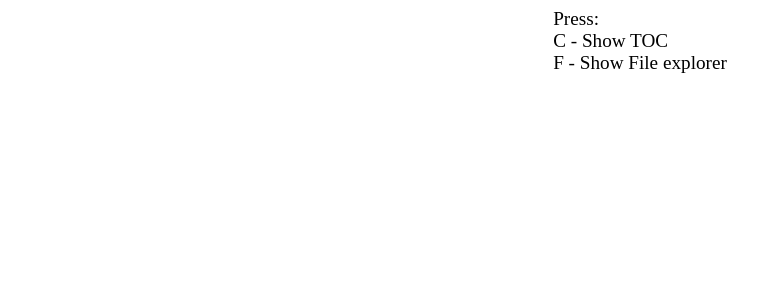
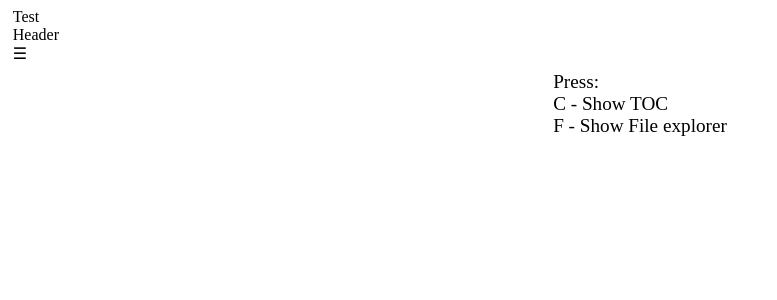
Before and after one commit to jcmsj/vuk, a Vue app: page / in a window 1280 px wide. Shown: the top 300 px of the page, without its empty margins (0-777 px from the left). Built offline with nearby package versions, Linux system fonts and the light colour scheme.

Commit message:
Implemented collapsible side panel with expanding main content layout; Started writing the navbar; OPEN ISSUE: Can't test in Android cause of HTTPS misconfiguration

```diff
--- a/src/App.vue
+++ b/src/App.vue
@@ -55,18 +55,18 @@ async function loadBookFromFile(file, cached = false) {
         TOC.value = epub.toc
     })
 
-    epub.on("loaded", async() => {
-        title.value = epub.metadata.title
-        showContent(epub.flow[epub.flowIndex].id)
+   epub.on("parsed-metadata", async() => {
 
-        if(!cached) {
-           //Todo: In memory caching
-        }
     })
 
-    epub.on("parsed-metadata", async() => {
+  epub.on("loaded", async() => {
+    title.value = epub.metadata.title
+    showContent(epub.flow[epub.flowIndex].id)
 
-    })
+    if(!cached) {
+        //Todo: In memory caching
+    }
+  })
 
     book.value = epub;
 }
@@ -143,16 +143,15 @@ function changeTab(i) {
       :active="tabIndex == 0"
     ></BookLibrary>
     <AppTOC
-      :TOC="TOC"
       :active="tabIndex == 1"
       v-on:show="showContent">
     </AppTOC>
   </aside>
   <main>
-    <AppHeader>
+    <AppHeader @nav-toggled="toggleAside">
 
     </AppHeader>
-    <div class="text" ref="text" @click="addTest">
+    <div class="text" ref="text">
         Press: <br>
 
         C - Show TOC <br>
@@ -170,9 +169,8 @@ body
   overflow: hidden
 
 #app
-  display: grid
+  display: flex
   height: inherit
-  grid-template-columns: 1fr
 
 %padV1
   padding: 1vh 1vw
@@ -180,18 +178,19 @@ body
 main
   display: flex
   flex-direction: column
+  flex: 1
   align-items: center
   overflow-y: scroll
   overflow-x: hidden
+  @extend %padV1
 
 aside
     @extend %padV1
-    position: absolute
     background-color: wheat
-    height: 100%
     max-width: 30vw
     overflow-y: auto
     display: none
+    resize: horizontal
 
     &[active="true"]
         display: flex
@@ -206,6 +205,9 @@ aside
   flex-direction: column
   align-items: center
   font-size: larger
+  flex: 1
+  width: 100%
+
   img
     object-fit: contain
     max-width: 80vw
--- a/src/components/AppHeader.vue
+++ b/src/components/AppHeader.vue
@@ -1,9 +1,23 @@
 <script setup>
+import {ref} from "vue"
+const emits = defineEmits(["nav-toggled"]);
+
+const t = ref("")
 </script>
-
 <template>
-    <header>
+    <header >
+    <div
+        ref="t"
+        class="btn"
+        >Test
+    </div>
+        Header
         <nav>
+            <div
+                class="btn"
+                @click="emits('nav-toggled')">
+                ☰
+            </div>
             <slot />
         </nav>
     </header>
@@ -12,8 +26,11 @@
 
 <style lang="sass" scoped>
 header
-  position: sticky
-  top: 0
-  background-color: white
-  width: 100%
+    position: sticky
+    top: 0
+    background-color: white
+    width: 100%
+
+.btn
+    cursor: pointer
 </style>
```
